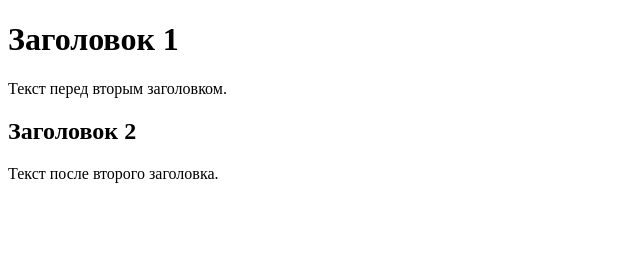
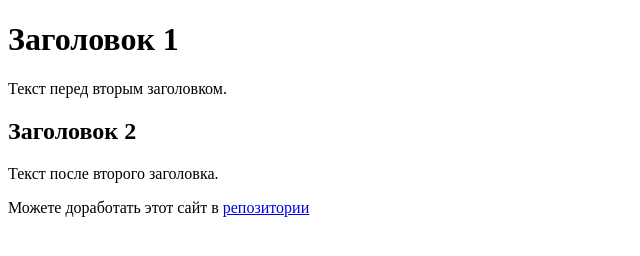
Before and after one commit to igsekor/profile, an Eleventy site: page src/index.md in a window 1280 px wide. Shown: the whole page, without its empty margins (0-640 px from the left). Built offline with nearby package versions, Linux system fonts and the light colour scheme; Eleventy itself is replaced by a stand-in of ours; files that its build step writes are made by us from their sources.

Commit message:
Add link to repository

```diff
--- a/src/index.md
+++ b/src/index.md
@@ -8,3 +8,5 @@ layout: page.njk
 ## Заголовок 2
 
 Текст после второго заголовка.
+
+Можете доработать этот сайт в [репозитории](https://github.com/igsekor/profile/)
```
